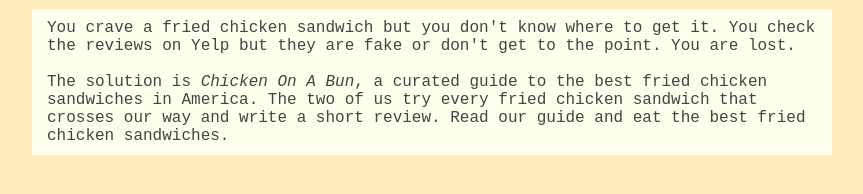
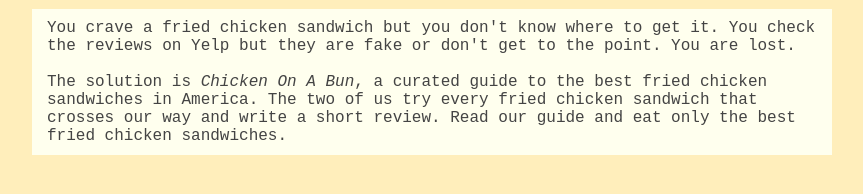
Before and after one commit to stefanthoss/chickenonabun, a Jekyll site: the page built from about.html, in a window 1280 px wide. Shown: the part 197-391 px from the top of the page, without its empty margins (208-1071 px from the left). Built offline with Jekyll 4.4.1, drawn with Linux system fonts in a browser that asks for light colours.

Commit message:
Update about page description (#43)

```diff
--- a/about.html
+++ b/about.html
@@ -1,5 +1,6 @@
 ---
 title: About The Guide
+description: Chicken On A Bun is a curated guide to the best fried chicken sandwiches in America.  Read our guide and eat only the best fried chicken sandwiches.
 ---
 
 <p class="restaurant">
@@ -7,6 +8,6 @@
   or don't get to the point. You are lost.<br /><br />
 
   The solution is <em>Chicken On A Bun</em>, a curated guide to the best fried chicken sandwiches in America. The two of
-  us try every fried chicken sandwich that crosses our way and write a short review. Read our guide and eat the best
+  us try every fried chicken sandwich that crosses our way and write a short review. Read our guide and eat only the best
   fried chicken sandwiches.
 </p>
```
